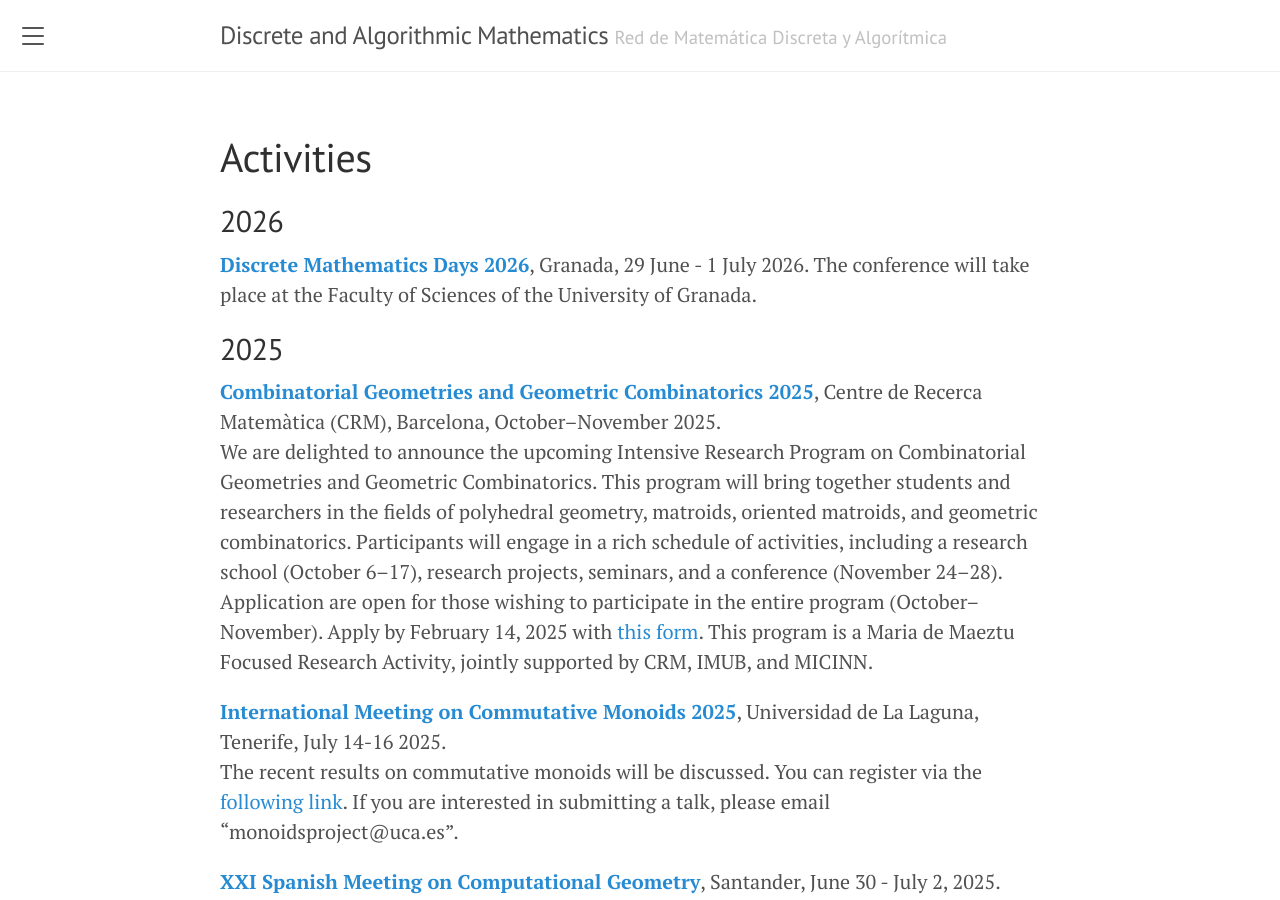
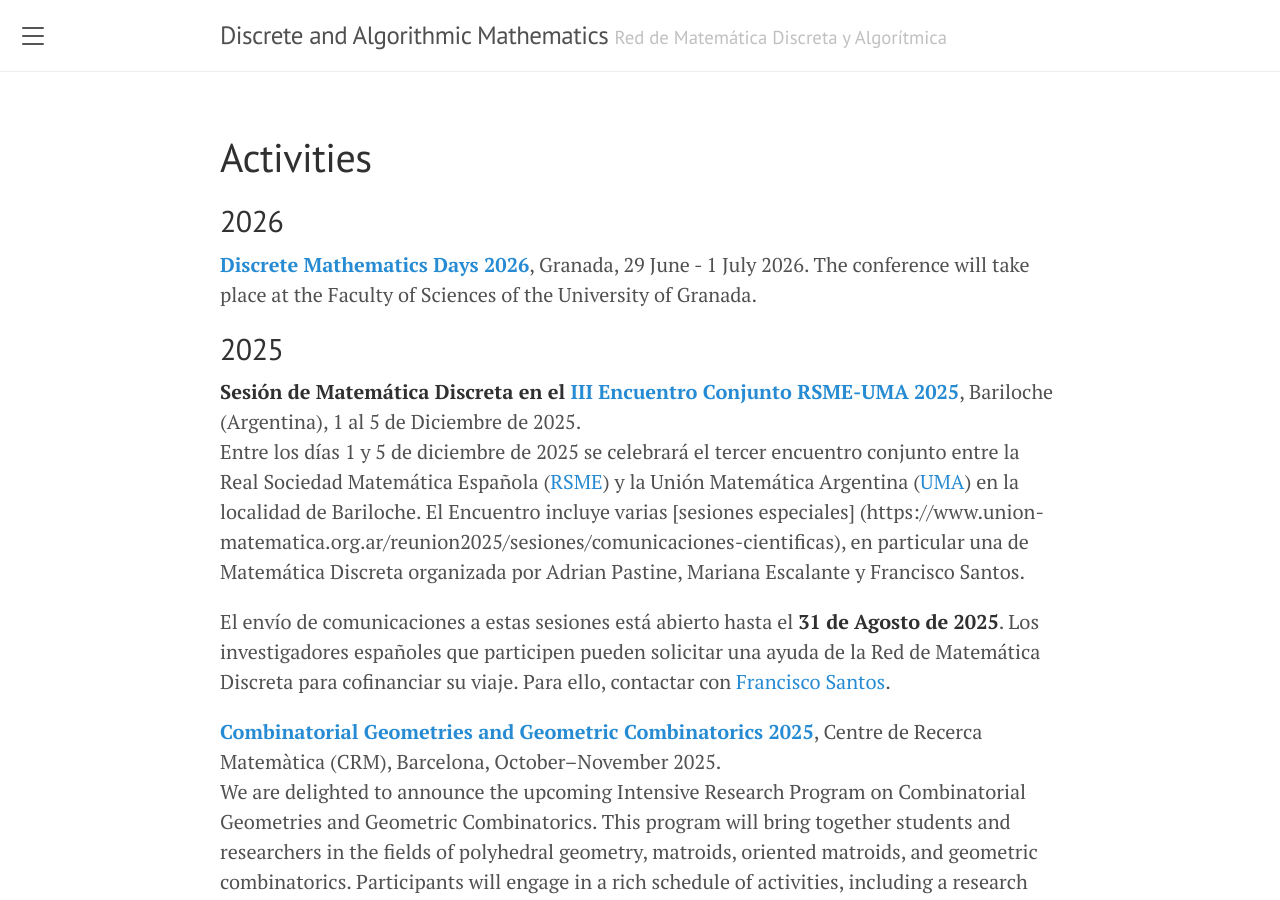
Before and after one commit to dam-network/dam-network.github.io, a Jekyll site: the page built from activities.md, in a window 1280 px wide and 900 px high. Built offline with Jekyll 4.4.1, drawn with Linux system fonts in a browser that asks for light colours.

Commit message:
Add UMA-RSME meeting to activities.md

```diff
--- a/activities.md
+++ b/activities.md
@@ -11,7 +11,11 @@ The conference will take place at the Faculty of Sciences of the University of G
 
 ## 2025
 
+**Sesión de Matemática Discreta en el [III Encuentro Conjunto
+RSME-UMA 2025]([https://www.ub.edu/comb/CGGC25/](https://www.union-matematica.org.ar/reunion2025/))**, Bariloche (Argentina), 1 al 5 de Diciembre de 2025.\
+Entre los días 1 y 5 de diciembre de 2025 se celebrará el tercer encuentro conjunto entre la Real Sociedad Matemática Española ([RSME](https://www.rsme.es/)) y la Unión Matemática Argentina ([UMA](http://www.union-matematica.org.ar/)) en la localidad de Bariloche. El Encuentro incluye varias [sesiones especiales] (https://www.union-matematica.org.ar/reunion2025/sesiones/comunicaciones-cientificas), en particular una de Matemática Discreta organizada por Adrian Pastine, Mariana Escalante y Francisco Santos.
 
+El envío de comunicaciones a estas sesiones está abierto hasta el **31 de Agosto de 2025**. Los investigadores españoles que participen pueden solicitar una ayuda de la Red de Matemática Discreta para cofinanciar su viaje. Para ello, contactar con [Francisco Santos](mailto://francisco.santos@unican.es).
 
 **[Combinatorial Geometries and Geometric Combinatorics 2025](https://www.ub.edu/comb/CGGC25/)**, Centre de Recerca Matemàtica (CRM), Barcelona, October–November 2025.\
 We are delighted to announce the upcoming Intensive Research Program on Combinatorial Geometries and Geometric Combinatorics. This program will bring together students and researchers in the fields of polyhedral geometry, matroids, oriented matroids, and geometric combinatorics. Participants will engage in a rich schedule of activities, including a research school (October 6–17), research projects, seminars, and a conference (November 24–28). Application are open for those wishing to participate in the entire program (October–November). Apply by February 14, 2025 with [this form](https://forms.gle/QGfi5XGR1592SMs2A).
```
